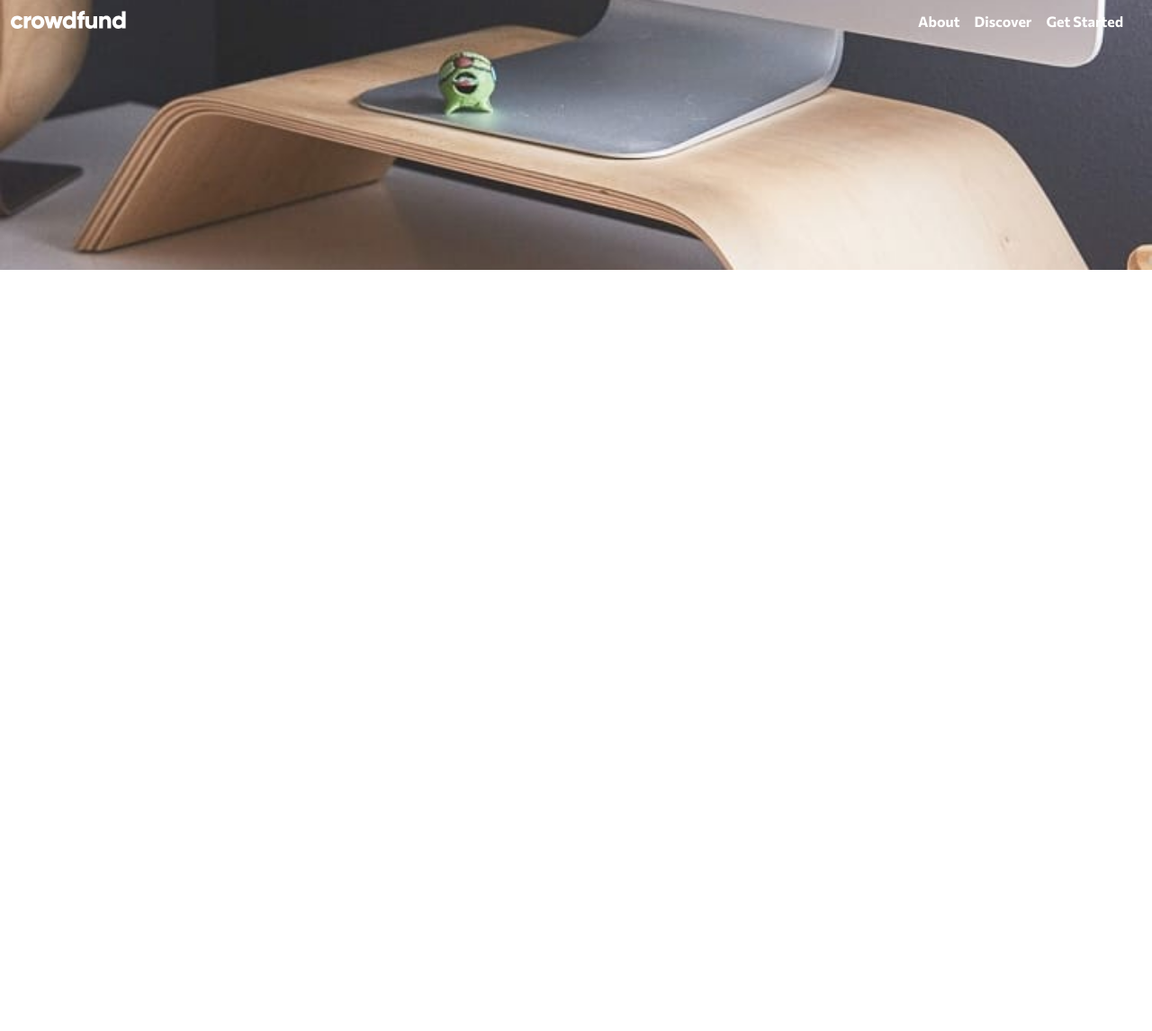
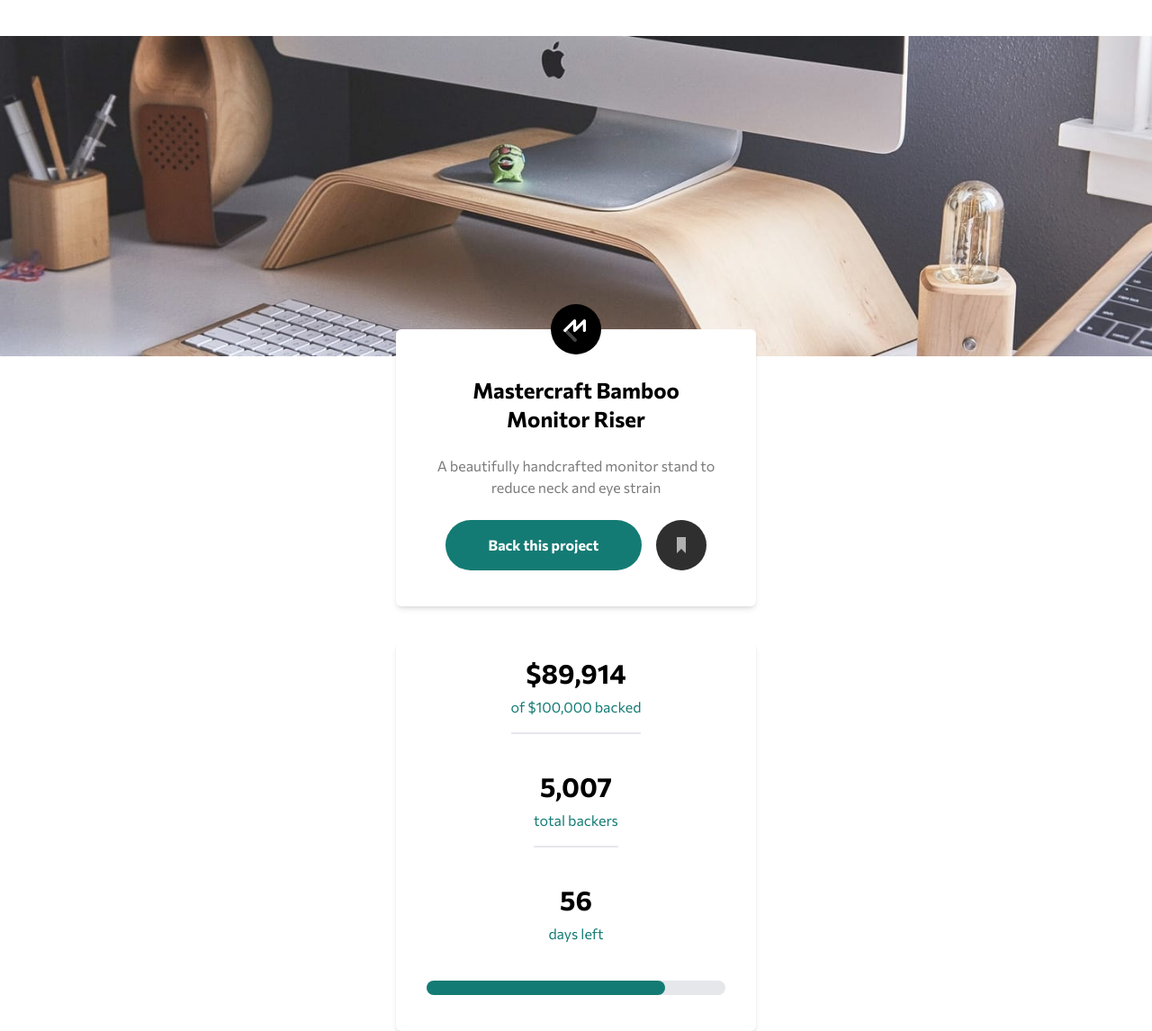
Before and after one commit to flaviogp/crowfunding-product-page-main, a React (Vite) app: page / in a window 1280 px wide. Shown: the whole page at 90% size. Before the commit the page ends 800 px from the top, so only its background shows below. Built offline with nearby package versions, Linux system fonts and the light colour scheme.

Commit message:
feat: add product info container

```diff
--- a/src/App.tsx
+++ b/src/App.tsx
@@ -1,14 +1,15 @@
-import HeroMobile from './assets/images/image-hero-mobile.jpg'
 import Header from './components/Header'
+import HeroImages from './components/HeroImages'
+import PresentationContainer from './components/PresentationContainer'
+import ProductInfo from './components/ProductInfo'
 function App() {
 
-  // */bg-heroMobile bg-cover bg-left-top/*
   return (
-    <div className="container flex flex-col items-center w-full h-[500px] relative">
-      <div className="container w-full  h-[300px] flex absolute top-0 z-[-1]">
-        <img src={HeroMobile} alt="mobile background hero" fill style={{objectFit: 'cover'}} className='w-full'/>
-      </div>
+    <div className="container flex flex-col items-center gap-10 w-full max-w-[1400px] justify-center">
       <Header />
+      <HeroImages />
+      <PresentationContainer />
+      <ProductInfo />
     </div>
   )
 }
--- a/src/components/Header.tsx
+++ b/src/components/Header.tsx
@@ -12,7 +12,7 @@ const Header = () => {
     const ImageHamburguerMenu = <img src={HamburguerMenu} alt="hamburguer menu" />
     const ImageCloseMenu = <img src={CloseMenu} alt="close hamburguer menu" />
     const MobileMenu = (
-            <nav className='lg:hidden absolute top-[100%] right-[5%] flex flex-col gap-4 bg-white w-[90%] max-w-[350px] h-max rounded-md'>
+            <nav className='sm:hidden absolute top-[100%] right-[5%] flex flex-col gap-4 bg-white w-[90%] h-max rounded-md'>
                     <ul>
                     <li className='p-4 border-b-2 font-semibold'>About</li>
                     <li className='p-4 border-b-2 font-semibold'>Discover</li>
--- /dev/null
+++ b/src/components/HeroImages.tsx
@@ -0,0 +1,15 @@
+import HeroMobile from '../assets/images/image-hero-mobile.jpg';
+import HeroDesktop from '../assets/images/image-hero-desktop.jpg';
+
+const HeroImages = () => {
+    const imageMobile = <img src={HeroMobile} alt="mobile background hero" style={{objectFit: 'cover'}} className='w-full sm:hidden'/>;
+    const imageDesktop = <img src={HeroDesktop} alt="desktop background hero" style={{objectFit: 'cover'}} className='w-full hidden sm:block' />;
+  return (
+    <div className="w-full flex justify-center mt-[-50px]">
+    {imageMobile}
+    {imageDesktop}
+  </div>
+  )
+}
+
+export default HeroImages
--- /dev/null
+++ b/src/components/ProductInfo.tsx
@@ -0,0 +1,24 @@
+
+const ProductInfo = () => {
+  return (
+    <div className="container flex flex-col items-center gap-6 px-4 pb-10 w-[90%] max-w-[400px] bg-white shadow-md  rounded-md">
+        <div className=" flex flex-col gap-2 text-center py-4 border-b-2">
+            <h2 className="font-bold text-3xl">$89,914</h2>
+            <span className="text-darkCyan">of $100,000 backed</span>
+        </div>
+        <div className=" flex flex-col gap-2 text-center py-4 border-b-2">
+            <h2 className="font-bold text-3xl">5,007</h2>
+            <span className="text-darkCyan">total backers</span>
+        </div>
+        <div className=" flex flex-col gap-2 text-center py-4">
+            <h2 className="font-bold text-3xl">56</h2>
+            <span className="text-darkCyan">days left</span>
+        </div>
+        <div className="rounded-full w-[90%] h-4 bg-gray-200">
+            <div className="rounded-full w-[80%] h-full bg-darkCyan"></div>
+        </div>
+    </div>
+  )
+}
+
+export default ProductInfo
```
